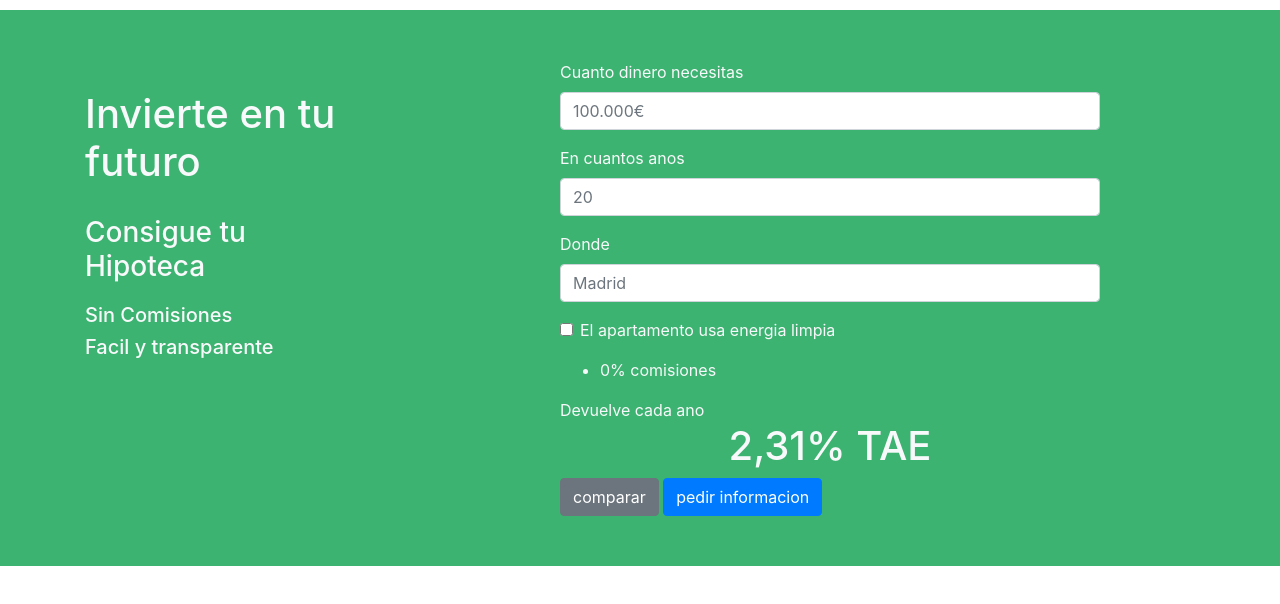
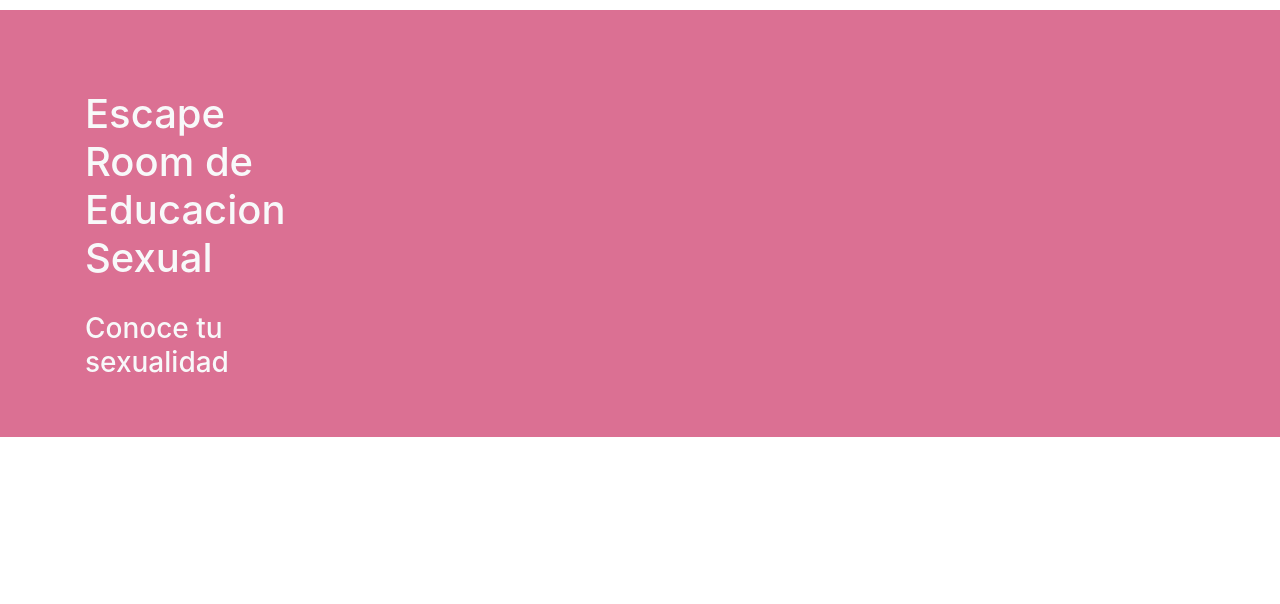
Before and after one commit to Marvalero/ed-escape, a plain HTML site: page index.html in a window 1280 px wide. Drawn offline with nearby package versions, Linux system fonts and the light colour scheme.

Commit message:
Change color and titles

```diff
--- a/index.html
+++ b/index.html
@@ -1,55 +1,26 @@
 <!doctype html>
 <html>
   <head>
-    <title>Bankia</title>
+    <title>Oohmyclit Escape Room</title>
     <link rel="shortcut icon" type="image/x-icon" href="favicon.ico">
     <link rel="stylesheet" href="https://maxcdn.bootstrapcdn.com/bootstrap/4.5.0/css/bootstrap.min.css">
     <meta charset="UTF-8">
-    <meta name="description" content="Conseguir una hipoteca facil y rapido - PROTOTIPO PARA UN TRABAJO DE MASTER MBA">
-    <meta name="keywords" content="Bankia, hipoteca, moratoria, facil, rapido, sin comisiones, coronavirus, hipotecaria, impuestos">
-    <meta name="author" content="ESIC alumni">
+    <meta name="description" content="Escape Room de Educacion Sexual por Oohmyclit">
+    <meta name="keywords" content="educacion, sexual, sex, education, kids, menstruation">
+    <meta name="author" content="Maria Valero Campana">
     <meta name="viewport" content="width=device-width, initial-scale=1.0">  </head>
 <body>
-<div class="" style="background-color:MediumSeaGreen;">
-<div class="container" style="margin-top:10px;padding-top:50px;padding-bottom:50px;background-color:MediumSeaGreen;">
+<div class="" style="background-color:palevioletred;">
+  <div class="container" style="margin-top:10px;padding-top:50px;padding-bottom:50px;background-color:palevioletred;">
     <div class="row text-light">
       <div class="col-sm-3">
-      <h1 style="font-size:40px;margin-top:30px">Invierte en tu futuro</h2>
-      <h3 style="margin-top:30px;">Consigue tu Hipoteca</h3>
-      <h5 style="margin-top: 20px;">Sin Comisiones</h5>
-      <h5>Facil y transparente</h5>
+        <h1 style="font-size:40px;margin-top:30px">Escape Room de Educacion Sexual</h2>
+        <h3 style="margin-top:30px;">Conoce tu sexualidad</h3>
       </div>
 
       <div class="col-sm-2">
       </div>
       <div class="col-sm-6">
-    <form>
-      <div class="form-group">
-        <label for="exampleInputEmail1">Cuanto dinero necesitas</label>
-        <input type="number" class="form-control" id="exampleInputEmail1" aria-describedby="emailHelp" placeholder="100.000€">
-     </div>
-     <div class="form-group">
-        <label for="exampleInputPassword1">En cuantos anos</label>
-        <input type="number" class="form-control" id="exampleInputPassword1" placeholder="20">
-     </div>
-     <div class="form-group">
-        <label for="exampleInputPassword1">Donde</label>
-        <input type="text" class="form-control" id="exampleInputPassword1" placeholder="Madrid">
-     </div>
-     <div class="form-group form-check">
-        <input type="checkbox" class="form-check-input" id="exampleCheck1">
-        <label class="form-check-label" for="exampleCheck1">El apartamento usa energia limpia</label>
-     </div>
-     <ul>
-       <li>0% comisiones</li>
-     </ul>
-    <h7>Devuelve cada ano</h7>
-    <div class="text-center">
-      <h1>2,31% TAE</h1>
-    </div>
-    <button type="submit" class="btn btn-secondary">comparar</button>
-    <button type="submit" class="btn btn-primary">pedir informacion</button>
-   </form>
       </div>
     </div>
   </div>
```
Lines whose indentation alone changed are shown as unchanged.
